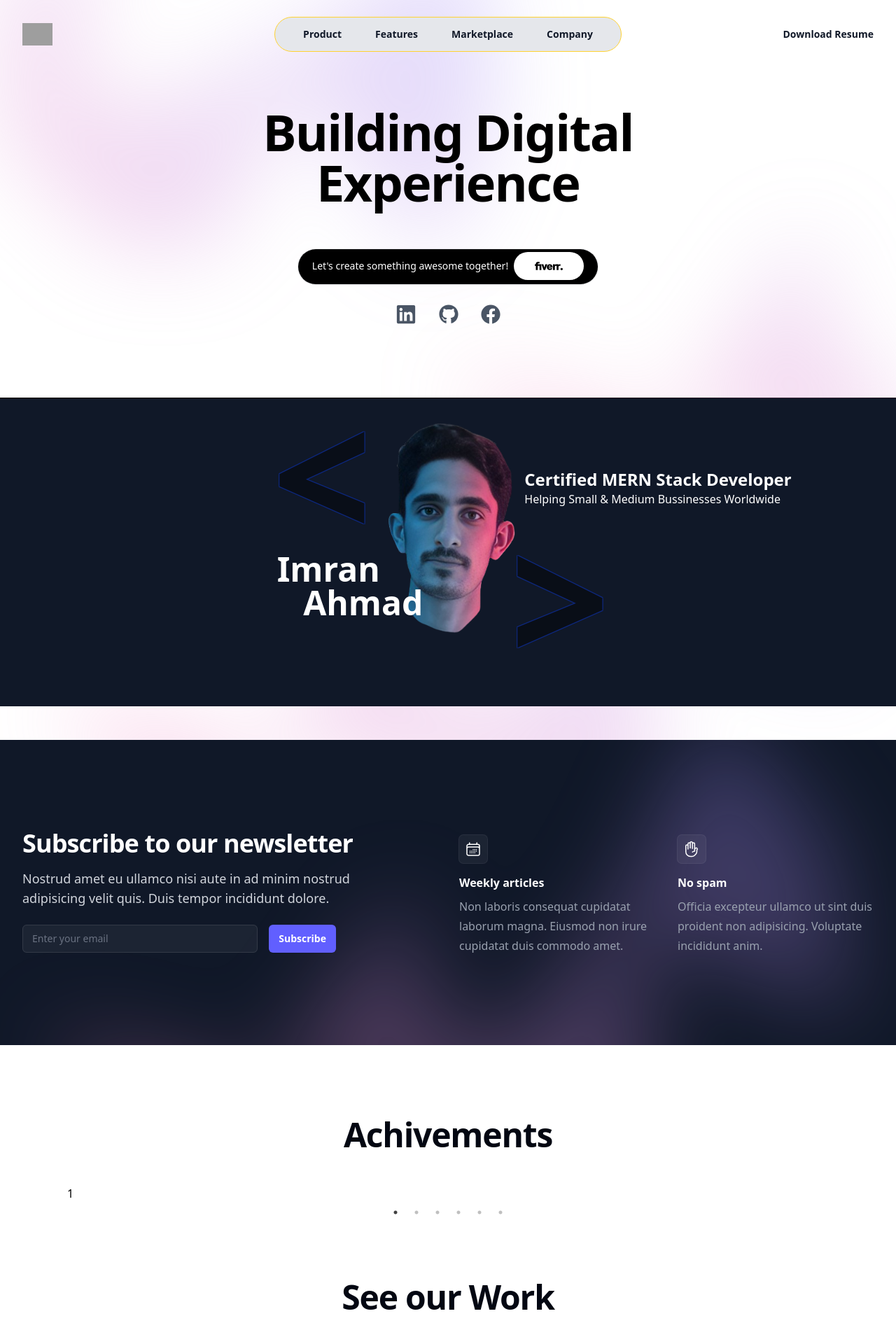
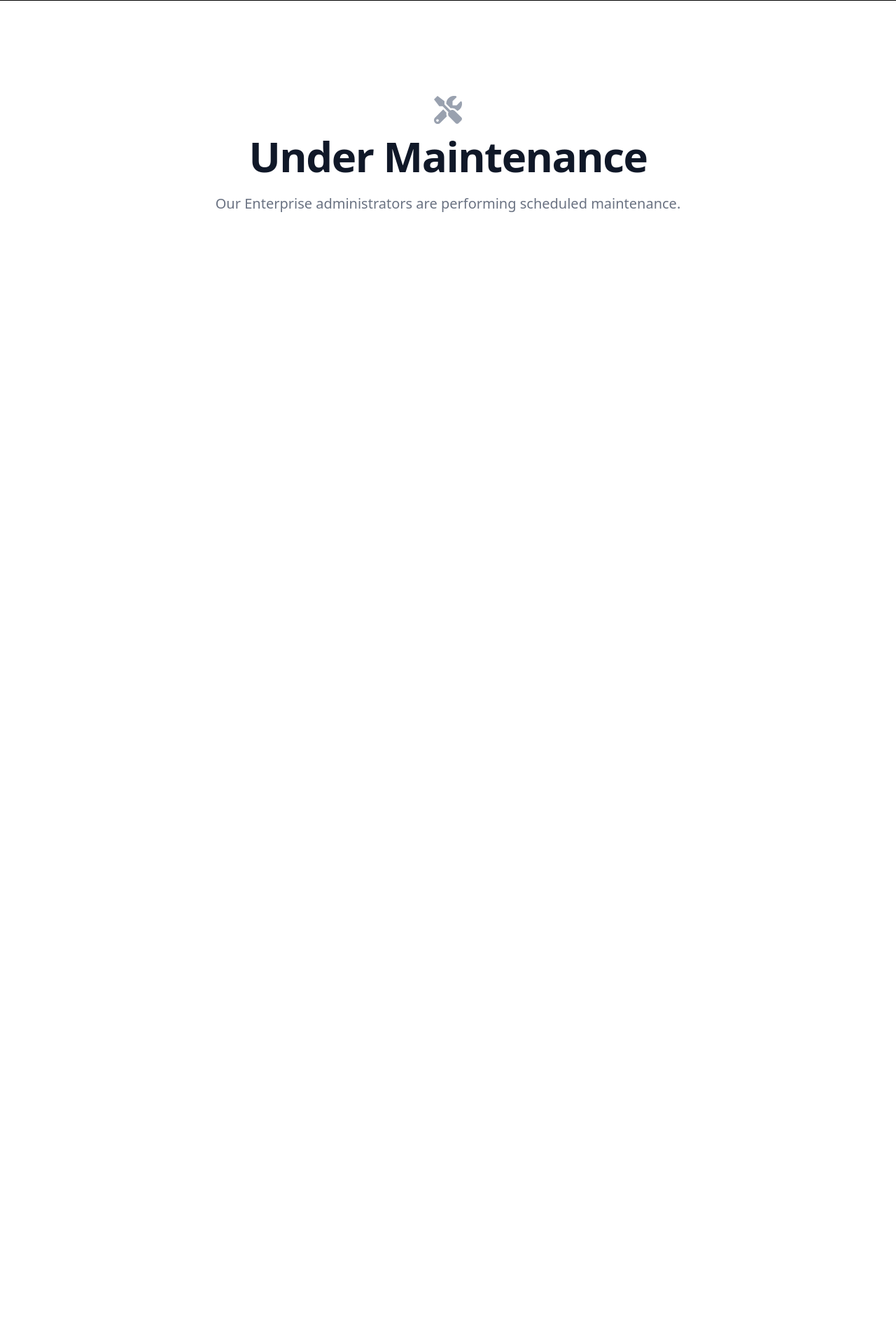
Before and after one commit to imranahmad537/Imran-developer-portfolio, a React (Vite) app: page / in a window 1280 px wide. Shown: the top 1920 px of the page at 70% size. After the commit the page ends 800 px from the top, so only its background shows below. Built offline with nearby package versions, Linux system fonts and the light colour scheme; grey boxes are pictures that could not be loaded.

Commit message:
Committed

```diff
--- a/src/App.jsx
+++ b/src/App.jsx
@@ -10,6 +10,7 @@ import Project1 from './Pages/Project1'
 import About from './Pages/About'
 import Subscribe1 from './Pages/Subscribe1'
 import Achievements from './Pages/Achievements'
+import Maintenance from './Pages/Maintenance'
 
 
 function App() {
@@ -17,19 +18,20 @@ function App() {
 
   return (
     <>
-    <Hero/>
+    {/* <Hero/> */}
     <hr />
 
-      <Subscribe1/>
+      {/* <Subscribe1/> */}
       <br />
       <br />
 
-    <Subscribe/>
+    {/* <Subscribe/> */}
     <br />
-    <Achievements/>
+    {/* <Achievements/> */}
     {/* <Project/> */}
-    <Project1/>
+    {/* <Project1/> */}
     {/* <Grid/> */}
+    <Maintenance/>
     </>
   )
 }
--- /dev/null
+++ b/src/Pages/Maintenance.jsx
@@ -0,0 +1,17 @@
+import React from 'react'
+
+const Maintenance = () => {
+  return (
+    <div>
+      <section class="bg-white dark:bg-gray-900">
+    <div class="py-8 px-4 mx-auto max-w-screen-md text-center lg:py-16 lg:px-12">
+        <svg class="mx-auto mb-4 w-10 h-10 text-gray-400" xmlns="http://www.w3.org/2000/svg" viewBox="0 0 512 512"><path fill="currentColor" d="M331.8 224.1c28.29 0 54.88 10.99 74.86 30.97l19.59 19.59c40.01-17.74 71.25-53.3 81.62-96.65c5.725-23.92 5.34-47.08 .2148-68.4c-2.613-10.88-16.43-14.51-24.34-6.604l-68.9 68.9h-75.6V97.2l68.9-68.9c7.912-7.912 4.275-21.73-6.604-24.34c-21.32-5.125-44.48-5.51-68.4 .2148c-55.3 13.23-98.39 60.22-107.2 116.4C224.5 128.9 224.2 137 224.3 145l82.78 82.86C315.2 225.1 323.5 224.1 331.8 224.1zM384 278.6c-23.16-23.16-57.57-27.57-85.39-13.9L191.1 158L191.1 95.99l-127.1-95.99L0 63.1l96 127.1l62.04 .0077l106.7 106.6c-13.67 27.82-9.251 62.23 13.91 85.39l117 117.1c14.62 14.5 38.21 14.5 52.71-.0016l52.75-52.75c14.5-14.5 14.5-38.08-.0016-52.71L384 278.6zM227.9 307L168.7 247.9l-148.9 148.9c-26.37 26.37-26.37 69.08 0 95.45C32.96 505.4 50.21 512 67.5 512s34.54-6.592 47.72-19.78l119.1-119.1C225.5 352.3 222.6 329.4 227.9 307zM64 472c-13.25 0-24-10.75-24-24c0-13.26 10.75-24 24-24S88 434.7 88 448C88 461.3 77.25 472 64 472z"/></svg>
+        <h1 class="mb-4 text-4xl font-bold tracking-tight leading-none text-gray-900 lg:mb-6 md:text-5xl xl:text-6xl dark:text-white">Under Maintenance</h1>
+        <p class="font-light text-gray-500 md:text-lg xl:text-xl dark:text-gray-400">Our Enterprise administrators are performing scheduled maintenance.</p>
+    </div>
+</section>
+    </div>
+  )
+}
+
+export default Maintenance
```
